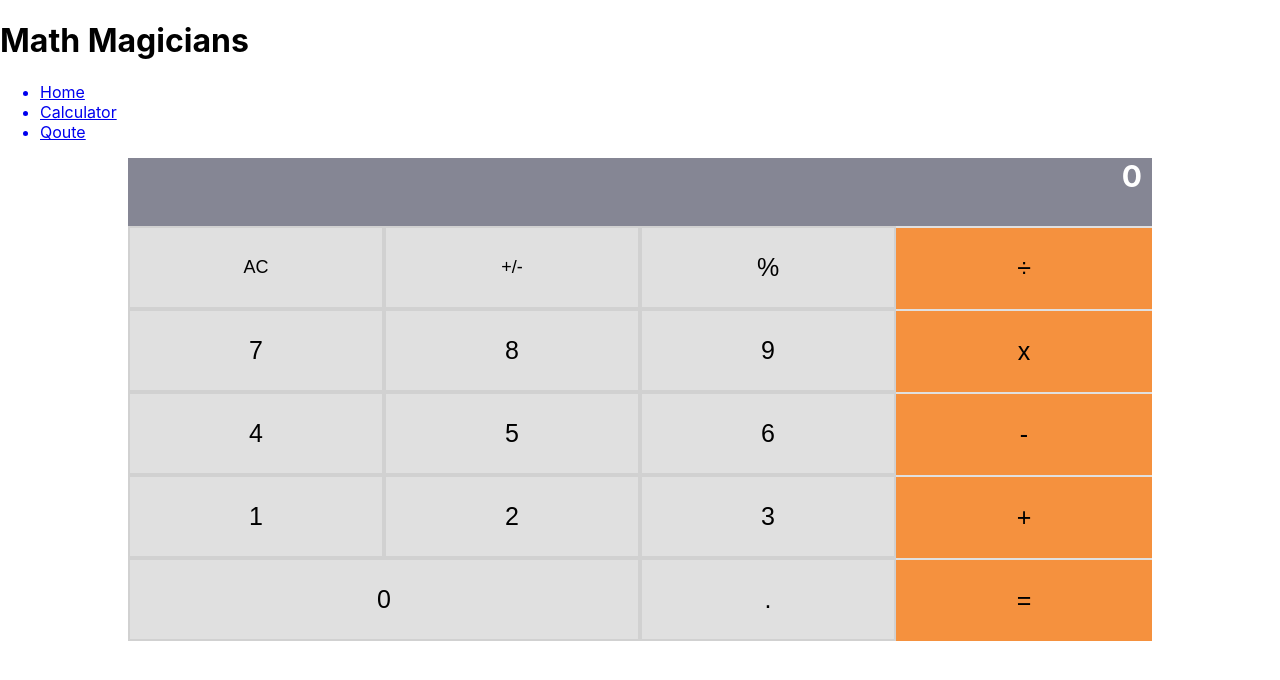
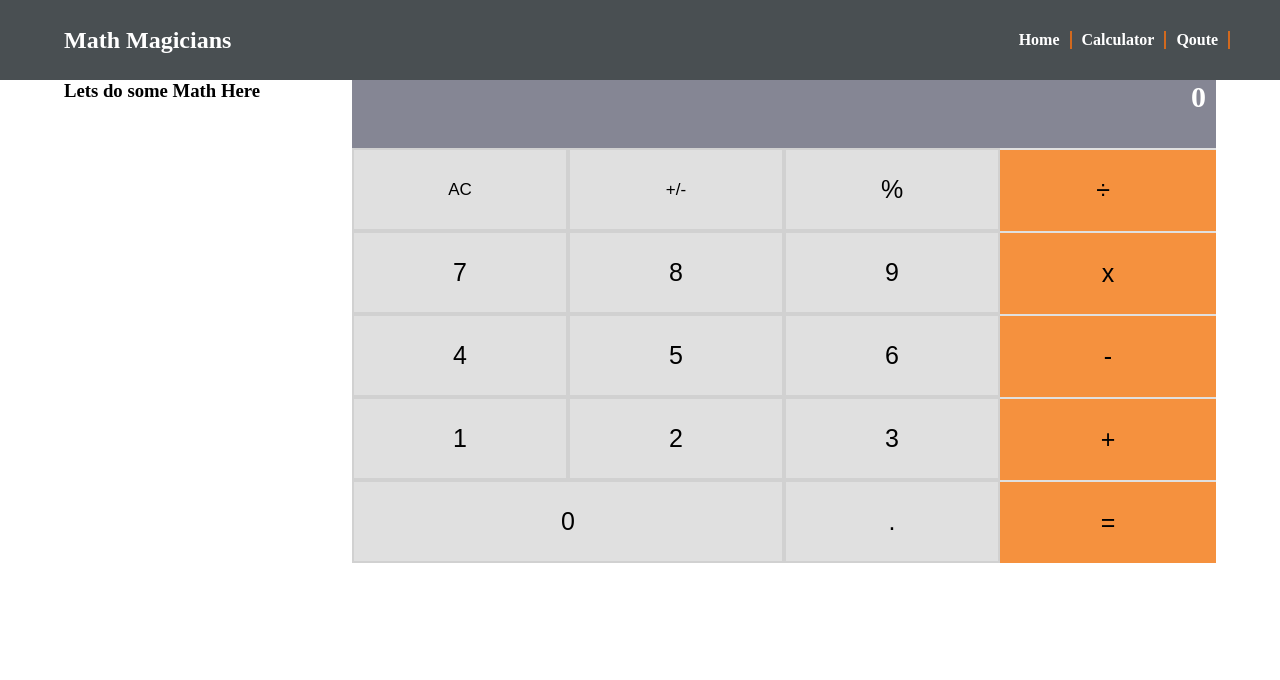
Before and after one commit to yayner2002/reactcalculatorapp, a React (Create React App) app: page /calculator in a window 1280 px wide. Shown: the top 680 px of the page. Built offline with nearby package versions, Linux system fonts and the light colour scheme.

Commit message:
Add css to the app

```diff
--- a/src/components/Calculator.js
+++ b/src/components/Calculator.js
@@ -1,5 +1,6 @@
 import React, { useState } from 'react';
 import calculate from '../logic/calculate';
+import './styles/Calculator.css';
 
 function Calculator() {
   const [initState, setInitialState] = useState({
@@ -15,9 +16,12 @@ function Calculator() {
     setInitialState((prevState) => calculate(prevState, buttonName));
   };
   return (
-    <div className="calculator-container">
-      <div className="container">
-        <div className="result-container">
+    <div className="calculatorPageContainer">
+      <div className="contentLeft">
+        <h3>Lets do some Math Here</h3>
+      </div>
+      <div className="calculatorContainer">
+        <div className="resultContainer">
           <span>{total}</span>
           <span>{operation}</span>
           <span>{next}</span>
--- a/src/components/pages/Home.js
+++ b/src/components/pages/Home.js
@@ -1,13 +1,35 @@
 import React from 'react';
+import '../styles/Home.css';
 
 function Home() {
   return (
-    <div>
+    <div className="homeContainer">
       <h1>Well come to our page</h1>
       <section>
         <h2>What we do</h2>
         <p>
           Lorem ipsum dolor sit amet consectetur adipisicing elit. Culpa iste
+          aliquid id, earum itaque repellat commodi sint omnis tenetur veniam
+          sit. Libero nihil rerum sed recusandae eius, dolorum illum?
+          Praesentium. Lorem ipsum dolor sit amet consectetur adipisicing elit. Culpa iste
+          aliquid id, earum itaque repellat commodi sint omnis tenetur veniam
+          sit. Libero nihil rerum sed recusandae eius, dolorum illum?
+          Praesentium. Lorem ipsum dolor sit amet consectetur adipisicing elit. Culpa iste
+          aliquid id, earum itaque repellat commodi sint omnis tenetur veniam
+          sit. Libero nihil rerum sed recusandae eius, dolorum illum?
+          Praesentium.
+        </p>
+      </section>
+      <section>
+        <h2>What we are looking for</h2>
+        <p>
+          Lorem ipsum dolor sit amet consectetur adipisicing elit. Culpa iste
+          aliquid id, earum itaque repellat commodi sint omnis tenetur veniam
+          sit. Libero nihil rerum sed recusandae eius, dolorum illum?
+          Praesentium. Lorem ipsum dolor sit amet consectetur adipisicing elit. Culpa iste
+          aliquid id, earum itaque repellat commodi sint omnis tenetur veniam
+          sit. Libero nihil rerum sed recusandae eius, dolorum illum?
+          Praesentium. Lorem ipsum dolor sit amet consectetur adipisicing elit. Culpa iste
           aliquid id, earum itaque repellat commodi sint omnis tenetur veniam
           sit. Libero nihil rerum sed recusandae eius, dolorum illum?
           Praesentium.
--- a/src/components/pages/Nav.js
+++ b/src/components/pages/Nav.js
@@ -1,22 +1,29 @@
 import React from 'react';
 import { Link } from 'react-router-dom';
+import '../styles/Nav.css';
 
 function Nav() {
+  const navStyle = {
+    color: '#fff',
+    textDecoration: 'none',
+  };
   return (
-    <div>
+    <nav className="navBar">
+      <div className="navContents">
         <h1>Math Magicians</h1>
-      <ul>
-        <Link to="/">
+        <ul className="navLinks">
+          <Link to="/" style={navStyle}>
             <li>Home</li>
           </Link>
-        <Link to="/calculator">
+          <Link to="/calculator" style={navStyle}>
             <li>Calculator</li>
           </Link>
-        <Link to="/quote">
-          <li>Qoute</li>
+          <Link to="/quote" style={navStyle}>
+            <li id="lastItem">Qoute</li>
           </Link>
         </ul>
       </div>
+    </nav>
   );
 }
 
--- a/src/components/pages/Quote.js
+++ b/src/components/pages/Quote.js
@@ -1,8 +1,9 @@
 import React from 'react';
+import '../styles/Quote.css';
 
 function quote() {
   return (
-    <div>
+    <div className="quoteContainer">
       <h1>Best Quotes of maths</h1>
       <h3>
         Lorem ipsum, dolor sit amet consectetur adipisicing elit. Error fuga
--- /dev/null
+++ b/src/components/styles/Calculator.css
@@ -0,0 +1,77 @@
+.resultContainer{
+  text-align: right;
+  background-color: rgb(133, 134, 148);
+  padding-bottom: 20px;
+  padding-right: 10px;
+  color: #fff;
+  font-size: 30px;
+  font-weight: 700;
+  height: 6vh;
+  overflow: hidden;
+  margin: 0;
+}
+.calculatorPageContainer{
+  display: flex;
+  align-items: flex-start;
+  width: 90%;
+  margin: 0 auto;
+
+}
+.calculatorContainer{
+    box-sizing: border-box;
+    display: flex;
+    flex-direction: column;
+    flex: 2;
+}
+button {
+  padding: 25px;
+  background-color: rgb(224, 224, 224);
+  outline: none;
+  cursor: pointer;
+  color: #000;
+  font-size: 25px;
+  border: 2px solid rgb(209, 209, 209);
+}
+
+.rows {
+  display: grid;
+  grid-template-columns: 1fr;
+}
+
+.rows .row-1,
+.rows .row-2,
+.rows .row-3,
+.rows .row-4,
+.rows .row-5 {
+  display: grid;
+  grid-template-columns: repeat(4, 1fr);
+}
+
+.rows .row-5 {
+  display: grid;
+  grid-template-columns: 2fr 1fr 1fr;
+}
+
+.row-1 button:last-child,
+.row-2 button:last-child,
+.row-3 button:last-child,
+.row-4 button:last-child,
+.row-5 button:last-child {
+  background-color: #f5913e;
+  border: none;
+  border-top: 2px solid #e0e0e0;
+}
+
+.row-1 button:nth-child(1),
+.row-1 button:nth-child(2) {
+  font-size: 17px;
+}
+.row-1 button:nth-child(4){
+  padding-right: 1.4em;
+}
+.resultContainer span:last-child {
+  padding-bottom: 10px;
+}
+.contentLeft{
+  min-width: 25%;
+}
--- /dev/null
+++ b/src/components/styles/Home.css
@@ -0,0 +1,5 @@
+.homeContainer{
+  width: 90%;
+  margin: auto;
+  box-sizing: border-box;
+}
--- /dev/null
+++ b/src/components/styles/Nav.css
@@ -0,0 +1,32 @@
+*{
+  padding: 0%;
+  margin: 0%;
+}
+nav {
+  min-height: 10vh;
+  background-color: rgb(73, 79, 82);
+  position: static;
+  color: #fff;
+}
+.navContents{
+  width: 90%;
+  margin: auto;
+  align-items: center;
+  display: flex;
+  justify-content: space-between;
+  align-items: center;
+  min-height: 10vh;
+}
+.navLinks{
+  width: 18%;
+  display: flex;
+  list-style: none;
+  justify-content: space-between;
+  align-items: center;
+  font-weight: 600;
+  font-size: 16px;
+}
+.navLinks li{
+  border-right: 2px solid chocolate;
+  padding: 0px 10px;
+}
--- /dev/null
+++ b/src/components/styles/Quote.css
@@ -0,0 +1,5 @@
+.quoteContainer{
+  width: 90%;
+  margin:auto;
+  box-sizing: border-box;
+}
--- a/src/index.js
+++ b/src/index.js
@@ -1,6 +1,5 @@
 import React from 'react';
 import ReactDOM from 'react-dom/client';
-import './index.css';
 import App from './App';
 
 const root = ReactDOM.createRoot(document.getElementById('root'));
```
Lines whose indentation alone changed are shown as unchanged.
